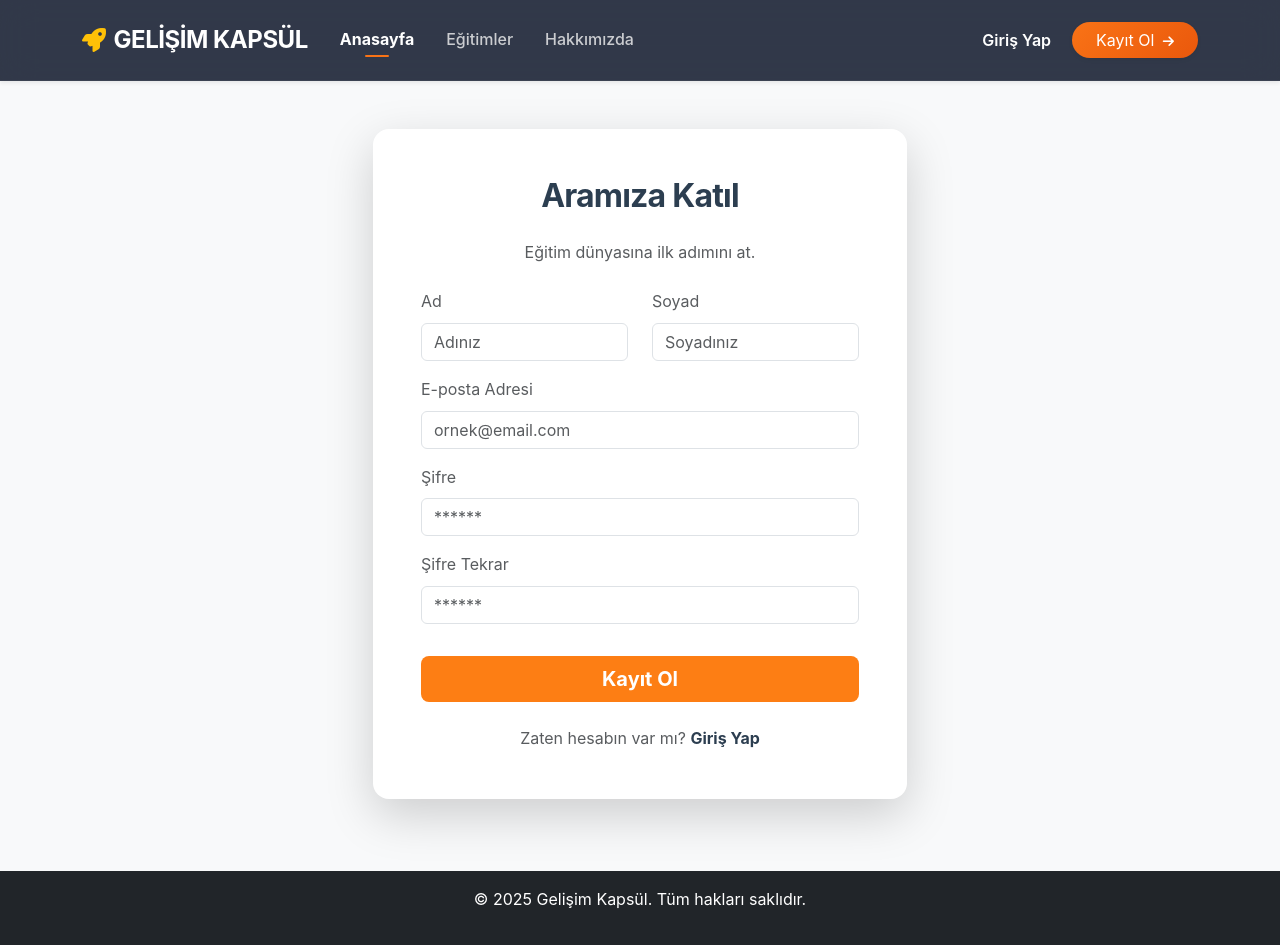
After one commit to Aliceylan11/GelisimKapsul, a Django app: page /accounts/register/ in a window 1280 px wide. The commit adds this page. Run offline with Django 5.2, Linux system fonts and the light colour scheme.

Commit message:
Accounts login register ve profil sayfalari eklendi

```diff
--- /dev/null
+++ b/accounts/templates/accounts/register.html
@@ -0,0 +1,51 @@
+{% extends 'base.html' %}
+
+{% block content %}
+<div class="container mt-5 mb-5">
+    <div class="row justify-content-center">
+        <div class="col-md-6">
+            <div class="card shadow-lg border-0 rounded-4">
+                <div class="card-body p-5">
+                    <h2 class="text-center fw-bold mb-4" style="color: #2c3e50;">Aramıza Katıl</h2>
+                    <p class="text-center text-muted mb-4">Eğitim dünyasına ilk adımını at.</p>
+
+                    <form>
+                        <div class="row">
+                            <div class="col-md-6 mb-3">
+                                <label class="form-label text-muted">Ad</label>
+                                <input type="text" class="form-control" placeholder="Adınız">
+                            </div>
+                            <div class="col-md-6 mb-3">
+                                <label class="form-label text-muted">Soyad</label>
+                                <input type="text" class="form-control" placeholder="Soyadınız">
+                            </div>
+                        </div>
+
+                        <div class="mb-3">
+                            <label class="form-label text-muted">E-posta Adresi</label>
+                            <input type="email" class="form-control" placeholder="ornek@email.com">
+                        </div>
+
+                        <div class="mb-3">
+                            <label class="form-label text-muted">Şifre</label>
+                            <input type="password" class="form-control" placeholder="******">
+                        </div>
+
+                        <div class="mb-3">
+                            <label class="form-label text-muted">Şifre Tekrar</label>
+                            <input type="password" class="form-control" placeholder="******">
+                        </div>
+
+                        <button type="button" class="btn w-100 btn-lg text-white fw-bold mt-3" style="background-color: #fd7e14; border: none;">Kayıt Ol</button>
+                    </form>
+
+                    <div class="text-center mt-4">
+                        <span class="text-muted">Zaten hesabın var mı?</span>
+                        <a href="{% url 'login' %}" class="text-decoration-none fw-bold" style="color: #2c3e50;">Giriş Yap</a>
+                    </div>
+                </div>
+            </div>
+        </div>
+    </div>
+</div>
+{% endblock %}
--- a/accounts/urls.py
+++ b/accounts/urls.py
@@ -1,6 +1,10 @@
 from django.urls import path
+from . import views
 
 
 urlpatterns = [
+    path('login/', views.login_view, name='login'),
+    path('register/', views.register_view, name='register'),
+    path('profile/', views.profile_view, name='profile'),
 
 ]
--- a/accounts/views.py
+++ b/accounts/views.py
@@ -1,3 +1,12 @@
 from django.shortcuts import render
 
+def login_view(request):
+    return render(request, 'accounts/login.html')
+
+def register_view(request):
+    return render(request, 'accounts/register.html')
+
+def profile_view(request):
+    return render(request, 'accounts/profile.html')
+
 # Create your views here.
--- a/dashboard/templates/navbar.html
+++ b/dashboard/templates/navbar.html
@@ -28,9 +28,9 @@
 
       <div class="d-flex align-items-center">
 
-        <a href="#" class="btn btn-link text-white text-decoration-none me-2">Giriş Yap</a>
+        <a href="{% url 'login' %}" class="btn btn-link text-white text-decoration-none me-2">Giriş Yap</a>
 
-        <a href="#" class="btn btn-kapsul-orange shadow-sm px-4 rounded-pill">
+        <a href="{% url 'register' %}" class="btn btn-kapsul-orange shadow-sm px-4 rounded-pill">
             Kayıt Ol <i class="fa-solid fa-arrow-right ms-1" style="font-size: 0.8em;"></i>
         </a>
 
```
Also changed, not shown: accounts/templates/accounts/login.html (added, +42 -0 lines), accounts/templates/accounts/profile.html (added, +61 -0 lines).
